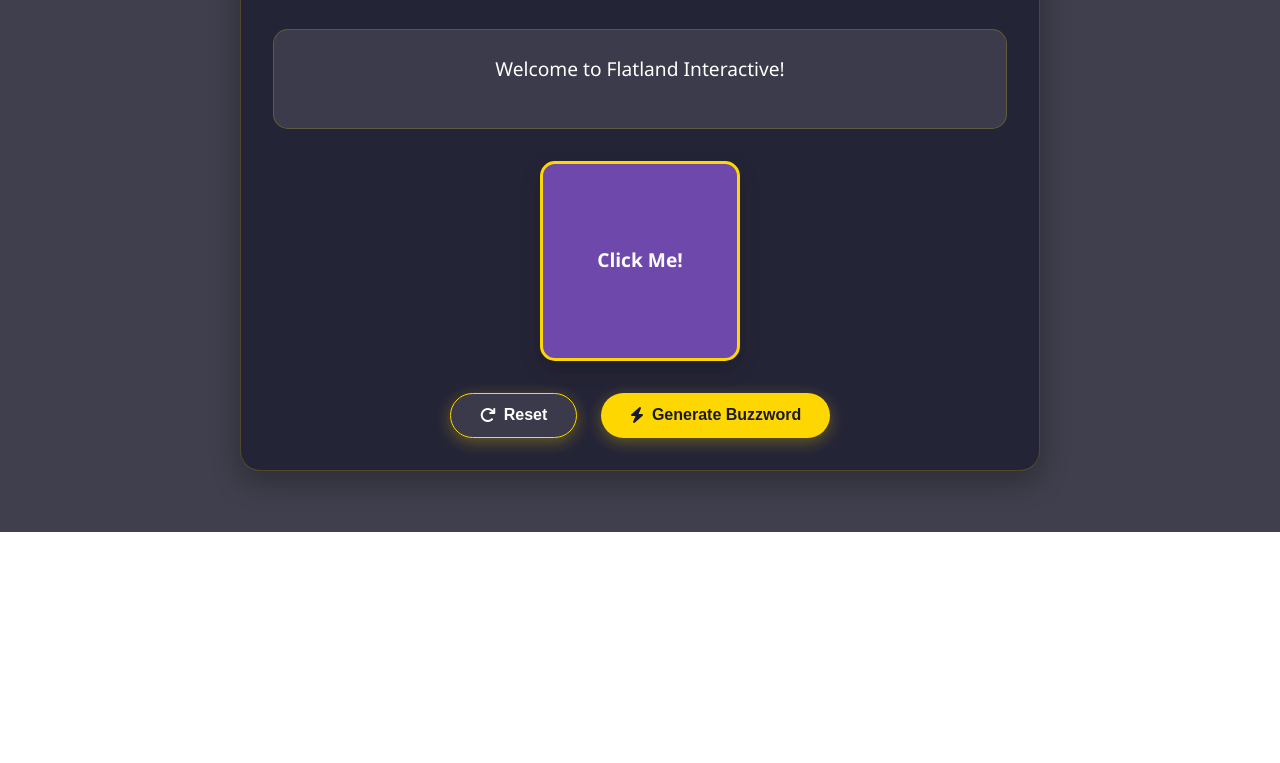
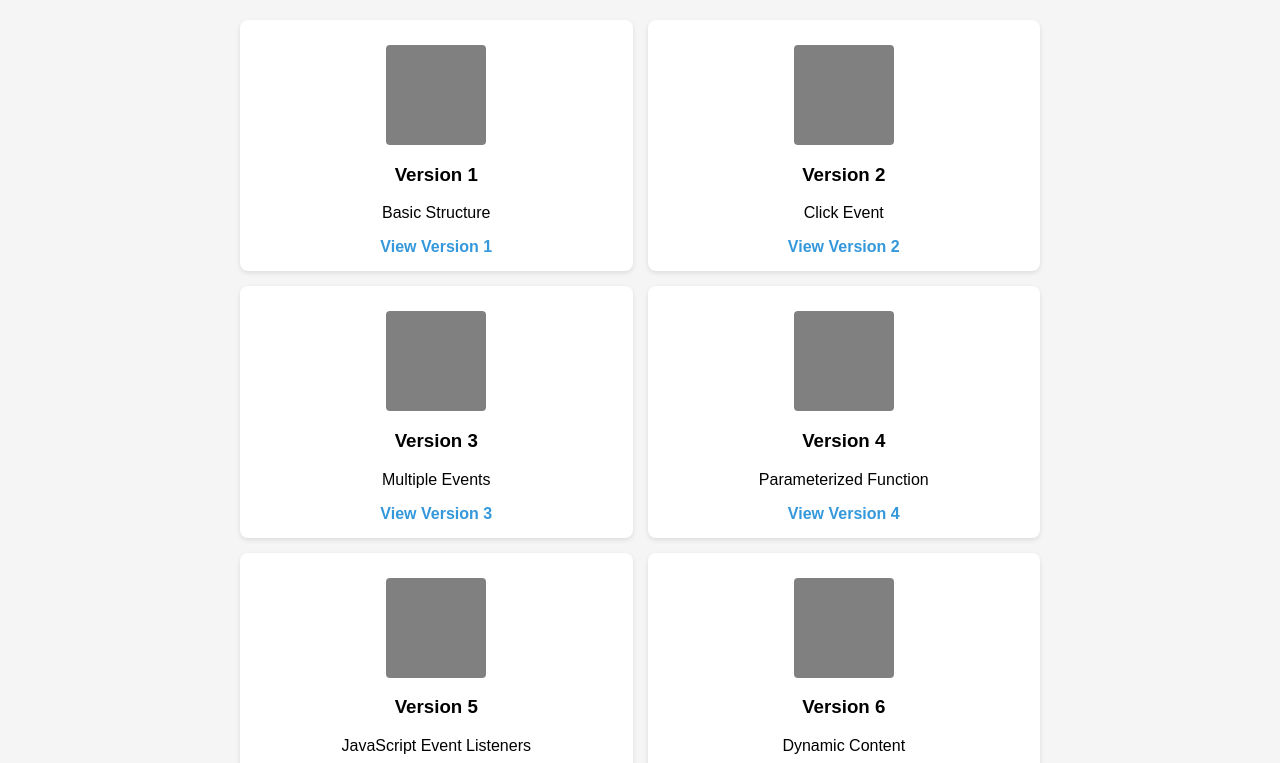
Before and after one commit to Vanshikha02/Business-web-and-mobile-technology-, a plain HTML site: page flatland.html in a window 1280 px wide. Shown: the part 268-1031 px from the top of the page. Before the commit the page ends 800 px from the top, so only its background shows below. Drawn offline with Linux system fonts and the light colour scheme.

Commit message:
added code for navigation page

```diff
--- a/flatland.html
+++ b/flatland.html
@@ -1,343 +1,158 @@
 <!DOCTYPE html>
-<html lang="en">
+<html>
 <head>
-    <meta charset="UTF-8">
-    <meta name="viewport" content="width=device-width, initial-scale=1.0">
-    <title>Flatland Demo | Interactive DOM Manipulation</title>
-    <link rel="stylesheet" href="https://cdnjs.cloudflare.com/ajax/libs/font-awesome/6.4.0/css/all.min.css">
+    <title>Flatland Interactive</title>
     <style>
-        :root {
-            /* Consistent with your portfolio theme */
-            --primary: #6e48aa;
-            --secondary: #9d50bb;
-            --accent: #ffd700;
-            --text-primary: #ffffff;
-            --text-secondary: #e0e0e0;
-            --bg-primary: #1a1a2e;
-            --bg-secondary: #252547;
-            --card-bg: rgba(26, 26, 46, 0.7);
-            --overlay: rgba(30, 30, 46, 0.85);
-            --border-color: rgba(255, 215, 0, 0.2);
-            --transition-speed: 0.3s;
+        body {
+            font-family: Arial, sans-serif;
+            max-width: 800px;
+            margin: 0 auto;
+            padding: 20px;
+            background-color: #f5f5f5;
         }
-
-        * {
-            margin: 0;
-            padding: 0;
-            box-sizing: border-box;
-            transition: all var(--transition-speed);
-        }
-
-        body {
-            font-family: 'Segoe UI', sans-serif;
-            line-height: 1.6;
-            color: var(--text-primary);
-            background: url('../images/web-design-bg.jpg') no-repeat center center fixed;
-            background-size: cover;
-            position: relative;
-            min-height: 100vh;
-        }
-
-        body::before {
-            content: '';
-            position: absolute;
-            top: 0;
-            left: 0;
-            width: 100%;
-            height: 100%;
-            background: var(--overlay);
-            z-index: -1;
-        }
-
-        /* Navigation - Consistent with your portfolio */
-        nav {
-            background: rgba(26, 26, 46, 0.9);
-            padding: 1.5rem 2rem;
-            position: sticky;
-            top: 0;
-            z-index: 100;
-            backdrop-filter: blur(10px);
-        }
-
-        .nav-container {
-            display: flex;
-            justify-content: space-between;
-            align-items: center;
-            max-width: 1200px;
-            margin: 0 auto;
-        }
-
-        .logo {
-            font-size: 1.8rem;
-            font-weight: 700;
-            color: var(--accent);
-            text-decoration: none;
-        }
-
-        .nav-links {
-            display: flex;
-            gap: 2rem;
-            list-style: none;
-        }
-
-        .nav-links a {
-            color: white;
-            text-decoration: none;
-            font-weight: 500;
-            padding: 0.5rem 1rem;
-            border-radius: 5px;
-        }
-
-        .nav-links a:hover {
-            color: var(--accent);
-            background: rgba(255, 215, 0, 0.1);
-        }
-
-        /* Flatland Demo Styles */
-        .flatland-container {
-            max-width: 800px;
-            margin: 2rem auto;
-            padding: 2rem;
-            background: var(--card-bg);
-            border-radius: 20px;
-            backdrop-filter: blur(5px);
-            border: 1px solid var(--border-color);
-            box-shadow: 0 10px 30px rgba(0, 0, 0, 0.3);
+        h1 {
+            color: #2c3e50;
             text-align: center;
         }
-
-        .flatland-container h1 {
-            color: var(--accent);
-            margin-bottom: 1rem;
-            font-size: 2.5rem;
+        .intro {
+            background-color: white;
+            padding: 20px;
+            border-radius: 8px;
+            margin-bottom: 30px;
+            box-shadow: 0 2px 5px rgba(0,0,0,0.1);
         }
-
-        #words {
-            min-height: 100px;
-            padding: 1.5rem;
-            background: rgba(255, 255, 255, 0.1);
-            border-radius: 15px;
-            margin: 2rem 0;
-            font-size: 1.2rem;
-            border: 1px solid var(--border-color);
+        .versions {
+            display: grid;
+            grid-template-columns: repeat(2, 1fr);
+            gap: 15px;
         }
-
-        #buzzword {
-            font-size: 2rem;
-            color: var(--accent);
+        .version-card {
+            background: white;
+            padding: 15px;
+            border-radius: 8px;
+            text-align: center;
+            box-shadow: 0 2px 5px rgba(0,0,0,0.1);
+            transition: transform 0.2s;
+        }
+        .version-card:hover {
+            transform: translateY(-5px);
+        }
+        a {
+            text-decoration: none;
+            color: #3498db;
             font-weight: bold;
-            margin-top: 1rem;
-            text-transform: uppercase;
-            letter-spacing: 2px;
-            animation: pulse 2s infinite;
         }
-
-        @keyframes pulse {
-            0% { transform: scale(1); }
-            50% { transform: scale(1.05); }
-            100% { transform: scale(1); }
-        }
-
-        #square {
-            width: 200px;
-            height: 200px;
-            background: var(--primary);
-            margin: 2rem auto;
-            transition: all 0.3s ease;
-            cursor: pointer;
-            border-radius: 15px;
-            display: flex;
-            align-items: center;
-            justify-content: center;
-            font-size: 1.2rem;
-            font-weight: bold;
-            box-shadow: 0 8px 20px rgba(0, 0, 0, 0.2);
-            border: 3px solid var(--accent);
-        }
-
-        #square:hover {
-            transform: translateY(-5px) scale(1.05);
-            box-shadow: 0 12px 25px rgba(0, 0, 0, 0.3);
-        }
-
-        .flatland-controls {
-            display: flex;
-            gap: 1.5rem;
-            justify-content: center;
-            margin-top: 2rem;
-            flex-wrap: wrap;
-        }
-
-        .flatland-btn {
-            padding: 0.8rem 1.8rem;
-            border: none;
-            border-radius: 50px;
-            background: var(--accent);
-            color: var(--bg-primary);
-            font-weight: 600;
-            cursor: pointer;
-            font-size: 1rem;
-            display: flex;
-            align-items: center;
-            gap: 0.5rem;
-            box-shadow: 0 4px 15px rgba(255, 215, 0, 0.3);
-        }
-
-        .flatland-btn:hover {
-            transform: translateY(-3px);
-            box-shadow: 0 8px 20px rgba(255, 215, 0, 0.4);
-        }
-
-        .flatland-btn:active {
-            transform: translateY(0);
-        }
-
-        .btn-secondary {
-            background: rgba(255, 255, 255, 0.1);
-            color: var(--text-primary);
-            border: 1px solid var(--accent);
-        }
-
-        /* Responsive Design */
-        @media (max-width: 768px) {
-            .flatland-container {
-                padding: 1.5rem;
-                margin: 1rem;
-            }
-
-            #square {
-                width: 150px;
-                height: 150px;
-            }
-
-            .flatland-controls {
-                flex-direction: column;
-                align-items: center;
-            }
-
-            .flatland-btn {
-                width: 100%;
-                justify-content: center;
-            }
+        .demo-square {
+            width: 100px;
+            height: 100px;
+            background: gray;
+            margin: 10px auto;
+            border-radius: 4px;
         }
     </style>
 </head>
 <body>
-    <!-- Navigation -->
-    <nav>
-        <div class="nav-container">
-            <a href="index.html" class="logo">Flatland Demo ✨</a>
-            <ul class="nav-links">
-                <li><a href="index.html">← Back to Portfolio</a></li>
-            </ul>
-        </div>
-    </nav>
+    <h1>Flatland Interactive</h1>
 
-    <!-- Main Content -->
-    <main class="flatland-container">
-        <h1><i class="fas fa-shapes"></i> Flatland Interactive</h1>
+    <div class="intro">
         <p>Explore DOM manipulation through this interactive demo</p>
+        <p>Welcome to Flatland Interactive!</p>
+        <p>Click on any version below to see the progression:</p>
+    </div>
 
-        <div id="words">
-            <p>Click the square to begin...</p>
-            <div id="buzzword"></div>
+    <div class="versions">
+        <div class="version-card">
+            <div class="demo-square" style="background: gray;"></div>
+            <h3>Version 1</h3>
+            <p>Basic Structure</p>
+            <a href="flatland_1.html">View Version 1</a>
         </div>
 
-        <div id="square">Click Me!</div>
+        <div class="version-card">
+            <div class="demo-square" style="background: gray;" onclick="this.style.background='red'"></div>
+            <h3>Version 2</h3>
+            <p>Click Event</p>
+            <a href="flatland_2.html">View Version 2</a>
+        </div>
 
-        <div class="flatland-controls">
-            <button class="flatland-btn btn-secondary" id="reset-btn">
-                <i class="fas fa-redo"></i> Reset
-            </button>
-            <button class="flatland-btn" id="buzzword-btn">
-                <i class="fas fa-bolt"></i> Generate Buzzword
-            </button>
+        <div class="version-card">
+            <div class="demo-square"
+                 style="background: gray;"
+                 onmouseover="this.style.background='green'"
+                 onmouseout="this.style.background='gray'"
+                 onclick="this.style.background='red'"></div>
+            <h3>Version 3</h3>
+            <p>Multiple Events</p>
+            <a href="flatland_3.html">View Version 3</a>
         </div>
-    </main>
+
+        <div class="version-card">
+            <div class="demo-square"
+                 style="background: gray;"
+                 onclick="changeColor(this,'red')"
+                 onmouseover="changeColor(this,'green')"
+                 onmouseout="changeColor(this,'gray')"></div>
+            <h3>Version 4</h3>
+            <p>Parameterized Function</p>
+            <a href="flatland_4.html">View Version 4</a>
+        </div>
+
+        <div class="version-card">
+            <div class="demo-square" id="v5-square"></div>
+            <h3>Version 5</h3>
+            <p>JavaScript Event Listeners</p>
+            <a href="flatland_5.html">View Version 5</a>
+        </div>
+
+        <div class="version-card">
+            <div class="demo-square" id="v6-square"></div>
+            <h3>Version 6</h3>
+            <p>Dynamic Content</p>
+            <a href="flatland_6.html">View Version 6</a>
+        </div>
+
+        <div class="version-card">
+            <div class="demo-square" id="v7-square"></div>
+            <h3>Version 7</h3>
+            <p>External JavaScript</p>
+            <a href="flatland_7.html">View Version 7</a>
+        </div>
+
+        <div class="version-card">
+            <div class="demo-square" id="v8-square"></div>
+            <h3>Version 8</h3>
+            <p>Final Version</p>
+            <a href="flatland_8.html">View Version 8</a>
+        </div>
+    </div>
 
     <script>
-        // DOM Elements
-        const square = document.getElementById('square');
-        const words = document.getElementById('words');
-        const buzzwordElement = document.getElementById('buzzword');
-        const resetBtn = document.getElementById('reset-btn');
-        const buzzwordBtn = document.getElementById('buzzword-btn');
+        // For version 4 demo
+        function changeColor(element, color) {
+            element.style.background = color;
+        }
 
-        // Buzzwords array - tech themed
-        const buzzwords = [
-            "SYNERGY", "CLOUD-NATIVE", "BLOCKCHAIN",
-            "AI-DRIVEN", "IOT", "BIG DATA",
-            "MACHINE LEARNING", "DEVOPS", "MICROSERVICES",
-            "QUANTUM", "METAVERSE", "WEB3",
-            "CRYPTO", "AR/VR", "NEURAL NETWORKS"
-        ];
+        // For versions 5-8 demo
+        document.addEventListener('DOMContentLoaded', function() {
+            // Version 5
+            const v5 = document.getElementById('v5-square');
+            v5.style.background = 'gray';
+            v5.addEventListener('click', () => v5.style.background = 'red');
+            v5.addEventListener('mouseover', () => v5.style.background = 'green');
+            v5.addEventListener('mouseout', () => v5.style.background = 'gray');
 
-        // Color options - matching your theme
-        const colors = [
-            '#6e48aa', '#9d50bb', '#4776E6',
-            '#1FA2FF', '#12D8FA', '#A6FFCB',
-            '#ffd700', '#ee8efb', '#a777e3'
-        ];
-
-        // Initial setup
-        let clickCount = 0;
-
-        // Event Listeners
-        square.addEventListener('click', function() {
-            const randomColor = colors[Math.floor(Math.random() * colors.length)];
-            this.style.backgroundColor = randomColor;
-            this.style.transform = 'scale(0.95)';
-            setTimeout(() => {
-                this.style.transform = 'scale(1)';
-            }, 200);
-
-            clickCount++;
-            if (clickCount === 1) {
-                words.querySelector('p').textContent = "Great! Now try hovering over me!";
-            } else if (clickCount === 3) {
-                words.querySelector('p').textContent = "You're getting the hang of this!";
-            } else if (clickCount === 5) {
-                words.querySelector('p').textContent = "DOM master in the making!";
-            }
-        });
-
-        square.addEventListener('mouseover', function() {
-            this.style.transform = 'scale(1.1) rotate(5deg)';
-            this.style.boxShadow = '0 15px 30px rgba(0, 0, 0, 0.4)';
-        });
-
-        square.addEventListener('mouseout', function() {
-            this.style.transform = 'scale(1) rotate(0)';
-            this.style.boxShadow = '0 8px 20px rgba(0, 0, 0, 0.2)';
-        });
-
-        buzzwordBtn.addEventListener('click', function() {
-            const randomBuzzword = buzzwords[Math.floor(Math.random() * buzzwords.length)];
-            buzzwordElement.textContent = randomBuzzword;
-
-            // Add animation
-            buzzwordElement.style.animation = 'none';
-            void buzzwordElement.offsetWidth; // Trigger reflow
-            buzzwordElement.style.animation = 'pulse 2s infinite';
-
-            this.innerHTML = `<i class="fas fa-bolt"></i> Another Buzzword`;
-            words.querySelector('p').textContent = "Tech buzzword generated!";
-        });
-
-        resetBtn.addEventListener('click', function() {
-            square.style.backgroundColor = 'var(--primary)';
-            square.style.transform = 'scale(1)';
-            words.querySelector('p').textContent = "Click the square to begin...";
-            buzzwordElement.textContent = '';
-            clickCount = 0;
-            buzzwordBtn.innerHTML = `<i class="fas fa-bolt"></i> Generate Buzzword`;
-        });
-
-        // Initial greeting
-        window.addEventListener('load', function() {
-            setTimeout(() => {
-                words.querySelector('p').textContent = "Welcome to Flatland Interactive!";
-            }, 1000);
+            // Version 6-8 use the same interactions in this preview
+            [6,7,8].forEach(num => {
+                const sq = document.getElementById(`v${num}-square`);
+                sq.style.background = 'gray';
+                sq.addEventListener('click', () => {
+                    sq.style.background = 'red';
+                    sq.textContent = 'Clicked!';
+                    setTimeout(() => sq.textContent = '', 1000);
+                });
+                sq.addEventListener('mouseover', () => sq.style.background = 'green');
+                sq.addEventListener('mouseout', () => sq.style.background = 'gray');
+            });
         });
     </script>
 </body>
```
